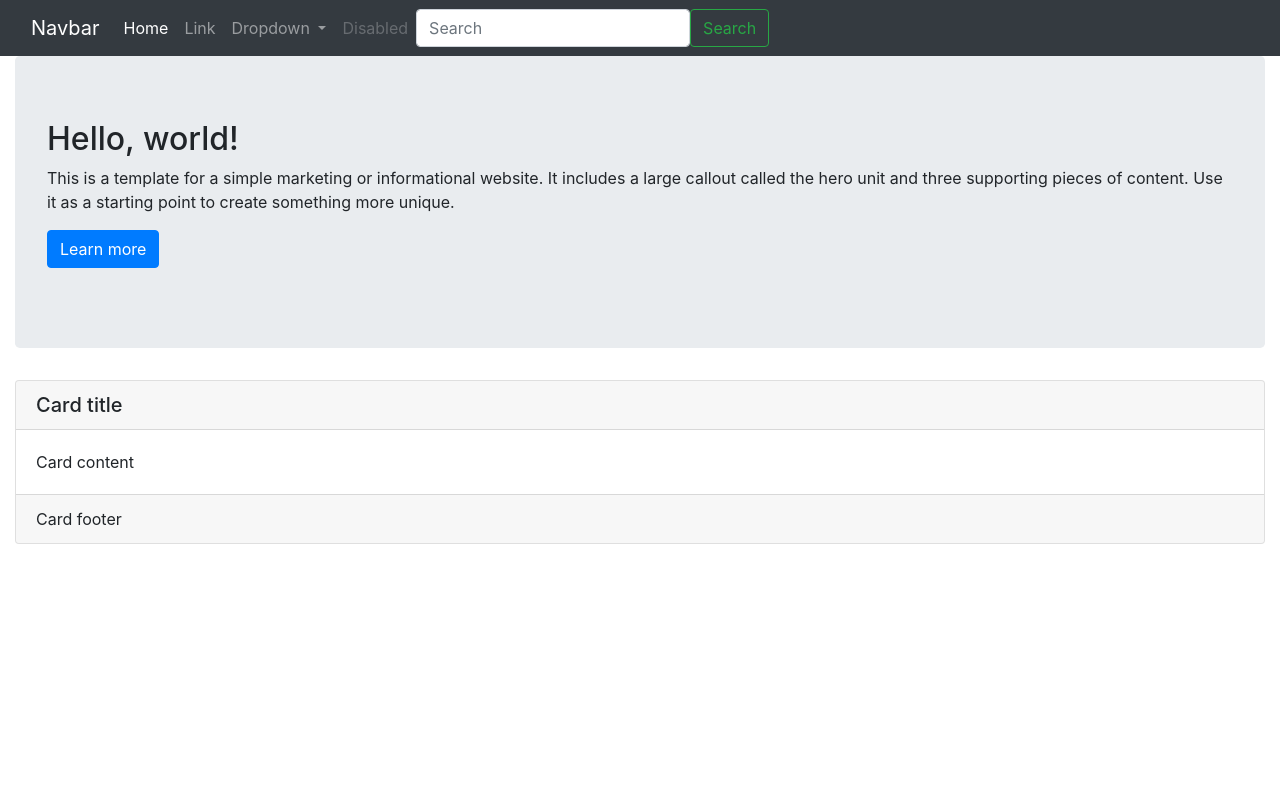
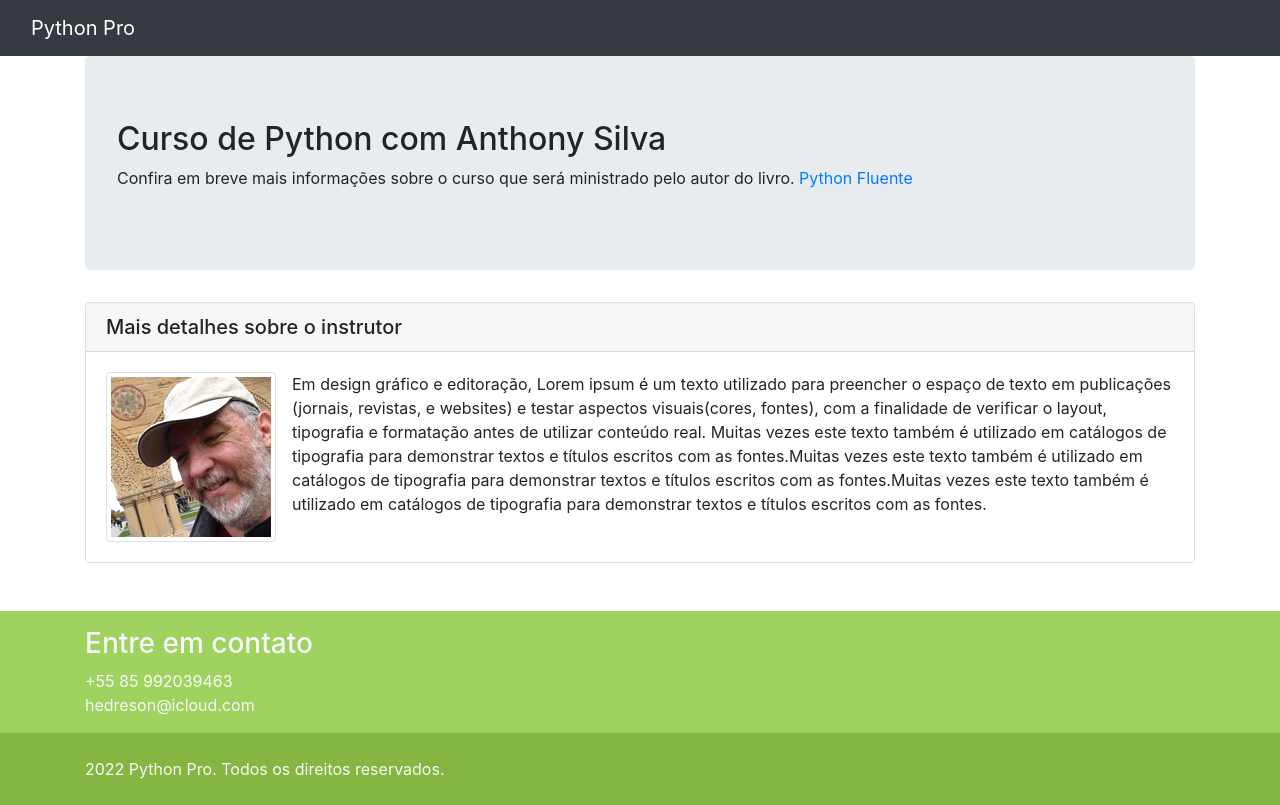
Before and after one commit to anthonysilvaa/curso-django, a Django app: page / in a window 1280 px wide. Before the commit the page ends 544 px from the top, so only its background shows below. Run offline with Django 4.2, Linux system fonts and the light colour scheme; some libraries are stand-ins or nearby versions.

Commit message:
Criada Landing Page

```diff
--- a/pypro/base/static/css/style.css
+++ b/pypro/base/static/css/style.css
@@ -1 +1,7 @@
-# Empty CSS file for your own CSS
+.main-footer{
+    background-color: #9fd25f;
+}
+
+.rights{
+    background-color: #85b641;
+}
--- a/pypro/base/templates/base/home.html
+++ b/pypro/base/templates/base/home.html
@@ -1,89 +1,75 @@
+{% load static %}
 <!DOCTYPE html>
-<html lang="en">
+<html lang="pt-br">
 <head>
     <meta charset="utf-8">
     <meta http-equiv="X-UA-Compatible" content="IE=edge">
     <meta name="viewport" content="width=device-width, initial-scale=1">
 
-    <title>Bootstrap 4, from LayoutIt!</title>
+    <title>Python Pro</title>
 
-    <meta name="description" content="Source code generated using layoutit.com">
-    <meta name="author" content="LayoutIt!">
+    <meta name="description" content="Página do curso Python Pro">
+    <meta name="author" content="Anthony Silva">
+    <link rel="icon" type="image/png" href="{% static 'img/favicon.ico' %}"/>
 
-    <link href="/static/css/bootstrap.min.css" rel="stylesheet">
-    <link href="/static/css/style.css" rel="stylesheet">
-
-    <script src="/static/js/jquery.min.js"></script>
-    <script src="/static/js/bootstrap.min.js"></script>
-    <script src="/static/js/scripts.js"></script>
+    <link href="{% static  'css/bootstrap.min.css' %}" rel="stylesheet">
+    <link href="{% static 'css/style.css' %}" rel="stylesheet">
+    <script src="{% static 'js/jquery.min.js' %}"></script>
+    <script src="{% static 'js/bootstrap.min.js' %}"></script>
+    <script src="{% static 'js/scripts.js' %}"></script>
 
 </head>
 <body>
 
 <nav class="navbar navbar-expand-lg navbar-dark bg-dark">
     <div class="container-fluid">
-    <a class="navbar-brand" href="#">Navbar</a>
-    <button class="navbar-toggler" type="button" data-bs-toggle="collapse" data-bs-target="#navbarSupportedContent" aria-controls="navbarSupportedContent" aria-expanded="false" aria-label="Toggle navigation">
+        <a class="navbar-brand" href="{% url 'base:home' %}">Python Pro</a>
+        <button class="navbar-toggler" type="button" data-bs-toggle="collapse" data-bs-target="#navbarSupportedContent"
+                aria-controls="navbarSupportedContent" aria-expanded="false" aria-label="Toggle navigation">
             <span class="navbar-toggler-icon"></span>
         </button>
         <div class="collapse navbar-collapse" id="navbarSupportedContent">
             <ul class="navbar-nav me-auto mb-2 mb-lg-0">
-        <li class="nav-item">
-          <a class="nav-link active" aria-current="page" href="#">Home</a>
-        </li>
-        <li class="nav-item">
-          <a class="nav-link" href="#">Link</a>
-        </li>
-        <li class="nav-item dropdown">
-          <a class="nav-link dropdown-toggle" href="#" id="navbarDropdown" role="button" data-bs-toggle="dropdown" aria-expanded="false">
-            Dropdown
-          </a>
-          <ul class="dropdown-menu" aria-labelledby="navbarDropdown">
-            <li><a class="dropdown-item" href="#">Action</a></li>
-            <li><a class="dropdown-item" href="#">Another action</a></li>
-            <li><hr class="dropdown-divider"></li>
-            <li><a class="dropdown-item" href="#">Something else here</a></li>
             </ul>
-        </li>
-        <li class="nav-item">
-          <a class="nav-link disabled">Disabled</a>
-        </li>
-      </ul>
-      <form class="d-flex">
-        <input class="form-control me-2" type="search" placeholder="Search" aria-label="Search">
-        <button class="btn btn-outline-success" type="submit">Search</button>
-      </form>
         </div>
     </div>
 </nav>
 
-    <div class="container-fluid">
+<div class="container">
     <div class="row">
         <div class="col-md-12">
             <div class="jumbotron">
                 <h2>
-					Hello, world!
+                    Curso de Python com Anthony Silva
                 </h2>
                 <p>
-					This is a template for a simple marketing or informational website. It includes a large callout called the hero unit and three supporting pieces of content. Use it as a starting point to create something more unique.
-				</p>
-				<p>
-					<a class="btn btn-primary btn-large" href="#">Learn more</a>
+                    Confira em breve mais informações sobre o curso que será ministrado pelo autor do livro.
+                    <a href="https://www.amazon.com.br/Fluent-Python-Concise-Effective-Programming/dp/1492056359/ref=lp_13984956011_1_1"
+                       target="_blank">Python Fluente</a>
                 </p>
             </div>
             <div class="row">
                 <div class="col-md-12">
                     <div class="card">
                         <h5 class="card-header">
-							Card title
+                            Mais detalhes sobre o instrutor
                         </h5>
                         <div class="card-body">
                             <p class="card-text">
-								Card content
+                                <img src='{% static "img/luciano-ramalho.png" %}' class="img-thumbnail float-left mr-3">
+                                Em design gráfico e editoração, Lorem ipsum é um texto utilizado para preencher o espaço
+                                de texto em publicações (jornais,
+                                revistas, e websites) e testar aspectos visuais(cores, fontes), com a finalidade de
+                                verificar o layout, tipografia e formatação
+                                antes de utilizar conteúdo real. Muitas vezes este texto também é utilizado em catálogos
+                                de tipografia para demonstrar textos
+                                e títulos escritos com as fontes.Muitas vezes este texto também é utilizado em catálogos
+                                de tipografia para demonstrar textos
+                                e títulos escritos com as fontes.Muitas vezes este texto também é utilizado em catálogos
+                                de tipografia para demonstrar textos
+                                e títulos escritos com as fontes.
+
                             </p>
-						</div>
-						<div class="card-footer">
-							Card footer
                         </div>
                     </div>
                 </div>
@@ -92,5 +78,30 @@
     </div>
 </div>
 
+<footer class="main-footer mt-5 pt-3 text-light">
+    <div class="container">
+        <div class="row">
+            <div class="col">
+                <h3>Entre em contato</h3>
+                <address>
+                    +55 85 992039463
+                    <br/>
+                    <a href="mailto:hedreson@icloud.com" class="text-light">hedreson@icloud.com</a>
+                </address>
+            </div>
+        </div>
+    </div>
+
+    <div class="rights pt-4 pb-4">
+        <div class="container">
+            <div class="row">
+                <div class="col">
+                    {% now 'Y' %} Python Pro. Todos os direitos reservados.
+                </div>
+            </div>
+        </div>
+    </div>
+</footer>
+
 </body>
 </html>
--- /dev/null
+++ b/pypro/base/urls.py
@@ -0,0 +1,10 @@
+from django.contrib import admin
+from django.urls import path
+
+from pypro.base.views import home
+
+app_name = 'base'
+urlpatterns = [
+    path('admin/', admin.site.urls),
+    path('', home, name="home")
+]
--- /dev/null
+++ b/pypro/django_assertions.py
@@ -0,0 +1,5 @@
+from django.test import TestCase
+
+_test_case = TestCase()
+
+assert_contains = _test_case.assertContains
--- a/pypro/settings.py
+++ b/pypro/settings.py
@@ -11,16 +11,13 @@ https://docs.djangoproject.com/en/4.0/ref/settings/
 """
 import os
 from functools import partial
-from pathlib import Path
 from decouple import config, Csv
 import dj_database_url
 import sentry_sdk
 from sentry_sdk.integrations.django import DjangoIntegration
 
 # Build paths inside the project like this: BASE_DIR / 'subdir'.
-BASE_DIR = Path(__file__).resolve().parent.parent
-
-
+BASE_DIR = os.path.dirname(os.path.dirname(os.path.abspath(__file__)))
 # Quick-start development settings - unsuitable for production
 # See https://docs.djangoproject.com/en/4.0/howto/deployment/checklist/
 
--- a/pypro/urls.py
+++ b/pypro/urls.py
@@ -15,11 +15,10 @@ Including another URLconf
 from django.conf import settings
 from django.contrib import admin
 from django.urls import path, include
-from pypro.base.views import home
 
 urlpatterns = [
     path('admin/', admin.site.urls),
-    path('', home, name='home')
+    path('', include('pypro.base.urls'))
 ]
 
 if settings.DEBUG:
```
Also changed, not shown: pypro/base/tests/test_home.py (+18 -3 lines), pypro/base/__init__.py (deleted), pypro/base/static/img/favicon.ico (added), pypro/base/static/img/luciano-ramalho.png (added). Lines whose indentation alone changed are shown as unchanged.
